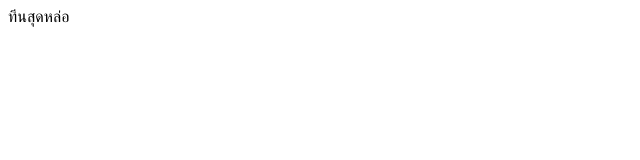
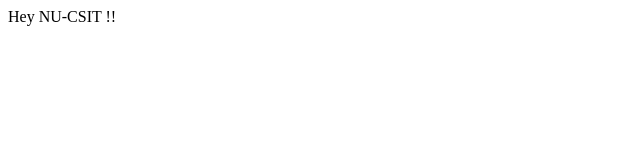
Before and after one commit to kanisorn11805/nu-ci-cd, a plain HTML site: page public/index.html in a window 1280 px wide. Shown: the full height of the page, 0-640 px from the left. Drawn offline with Linux system fonts and the light colour scheme.

Commit message:
feat: finish

```diff
--- a/public/index.html
+++ b/public/index.html
@@ -1,6 +1,6 @@
 <!DOCTYPE html>
 <html>
   <body>
-    ทีนสุดหล่อ
+    Hey NU-CSIT !!
   </body>
 </html>
```
